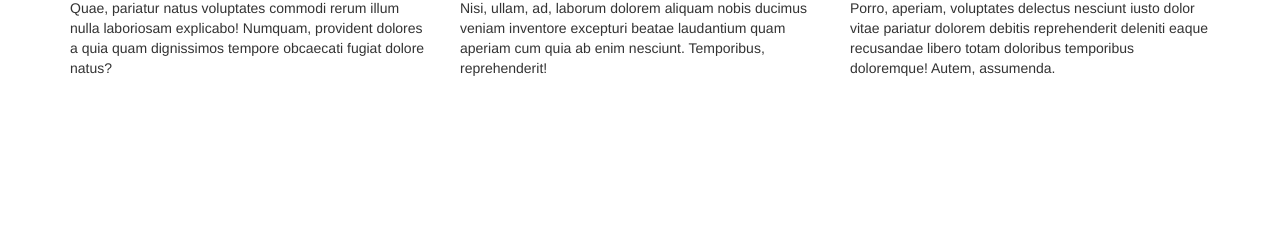
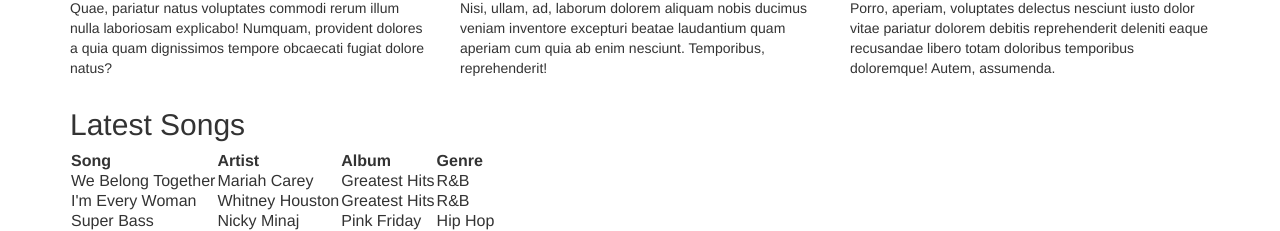
Before and after one commit to Codefornewark/bootstrap_newark, a plain HTML site: page index.html in a window 1280 px wide. Shown: the part 808-1039 px from the top of the page. Before the commit the page ends 896 px from the top, so only its background shows below. Drawn offline with Linux system fonts and the light colour scheme.

Commit message:
added table

```diff
--- a/index.html
+++ b/index.html
@@ -71,5 +71,39 @@
 
 	</section>
 
+	<section id="songs">
+		<div class="container">
+			<h2>Latest Songs</h2>
+			<table>
+				<thead>
+					<th>Song</th>
+					<th>Artist</th>
+					<th>Album</th>
+					<th>Genre</th>
+				</thead>
+				<tbody>
+					<tr>
+						<td>We Belong Together</td>
+						<td>Mariah Carey</td>
+						<td>Greatest Hits</td>
+						<td>R&B</td>
+					</tr>
+					<tr>
+						<td>I'm Every Woman</td>
+						<td>Whitney Houston</td>
+						<td>Greatest Hits</td>
+						<td>R&B</td>
+					</tr>
+					<tr>
+						<td>Super Bass</td>
+						<td>Nicky Minaj</td>
+						<td>Pink Friday</td>
+						<td>Hip Hop</td>
+					</tr>
+				</tbody>
+			</table>
+		</div>
+	</section>
+
 </body>
 </html>
```
